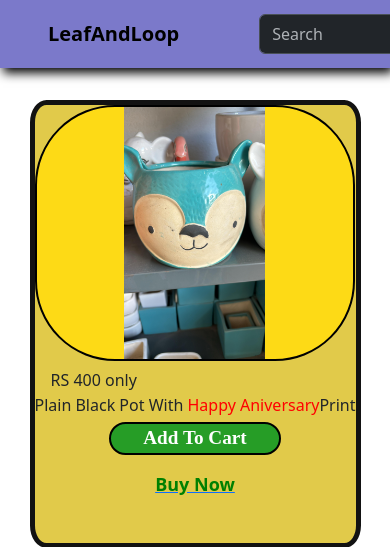
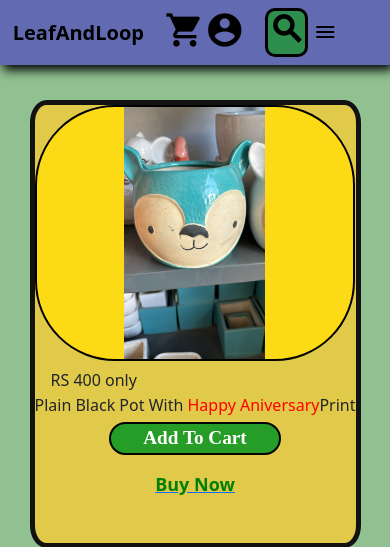
Before and after one commit to karanbhatt1/LeafNLoop, a Node server app: page / in a window 390 px wide. Shown: the top 547 px of the page. Run offline with Node 20, Linux system fonts and the light colour scheme; some web fonts are replaced.

Commit message:
finalworkofheader

```diff
--- a/views/header.ejs
+++ b/views/header.ejs
@@ -14,15 +14,9 @@
     nav {
       box-shadow: 3px 5px 10px black;
     }
-
-    a {
-      color: black;
-    }
-
     .con {
       display: flex;
       width: 100%;
-      gap: 1em;
       justify-content: space-evenly;
       flex-direction: row;
       align-items: center;
@@ -30,9 +24,15 @@
       flex-wrap: nowrap;
     }
 
+    a {
+      color: black;
+    }
+
+
+
     .ss {
       display: flex;
-      flex-direction: column;
+      flex-direction: row;
       justify-content: center;
       align-items: center;
       flex-shrink: 1;
@@ -114,18 +114,70 @@
       font-weight: bold;
     }
 
-    .toogle li:hover{
-      color: rgb(238, 141, 23);
+    #toggleSearch{
+      display: none;
+      flex-direction: column;
+      gap: 2em;
+      width: 50vh;
     }
-    @media (max-width: 1175px) {
+    #togglesearchBox{
+      display: none;
+      flex-direction: row;
+      justify-content: center;
+      align-items: center;
+    }
+    .togSeah{
+      display: none;
+    }
+    .userandcart{
+      display: flex;
+      flex-direction: row;
+      margin-left: 2em;
+      margin-right: 3px;
+    }
+    @media (max-width: 1000px) {
       .navigators {
         display: none;
       }
-
       .toggler {
         display: inline;
-        margin: 0;
+        margin: 0 0px 0 5px;
+        padding: 0;
+        flex-shrink: 1;
+
       }
+    }
+    @media(max-width:650px) {
+      .ss{
+        display: none;
+      }
+
+
+      .togSeah{
+        display: inline;
+        border: black solid;
+        height: auto;
+        margin: 0 5px 0 0;
+        padding:0;
+      }
+
+    }
+    @media(max-width:400px){
+      con{
+      display: flex;
+      width: 100%;
+      justify-content: center;
+      flex-direction: row;
+      align-items: center;
+      flex-shrink: 1;
+      flex-wrap: nowrap;
+      }
+      .userandcart{
+      display: flex;
+      flex-direction: row;
+      margin-left: 1em;
+      margin-right: 1em;
+    }
     }
   </style>
 
@@ -138,13 +190,14 @@
 
 <body>
   <header>
-    <nav class="navbar navbar-light fixed-top custom_css" style="background-color:#5552bbc5" data-bs-theme="dark">
+    <nav class="navbar navbar-light fixed-top custom_css bg w-100 d-flex justify-content-center" style="background-color:#5552bbc5" data-bs-theme="dark">
       <div class="con">
-        <a class="navbar-brand fw-bolder text-black ms-5" href="#">
+        <a class="navbar-brand fw-bolder text-black ms-2 me-0" href="#">
           LeafAndLoop
         </a>
 
         <div class="navigators">
+
           <ul class="options">
             <li class="nav-item">
               <a class="nav-link" href="#">Home</a>
@@ -165,26 +218,49 @@
         </div>
 
 
+        <div class="ss">
+          <form class="searchBox" role="search">
+            <input
+            class="form-control"
+            type="search"
+            placeholder="Search"
+            aria-label="Search"
+            style="height: 40px;"
+            />
+            <button type="submit"
+            style="border-radius: 10px; outline: none; background-color:rgba(19, 161, 30, 0.662);">
+            <i
+            class="material-icons"
+            style="font-size: 37px; font-weight: bold; color:black;">
+            search
+            </i></button>
 
-        <div class="ss ms-5">
-          <form class="searchBox" role="search">
-            <input class="form-control" type="search" placeholder="Search" aria-label="Search" style="height: 40px;" />
-            <span class="btn btn-outline-success" style="font-size: 25px;">
-              <i class="bi bi-search"></i>
-            </span>
           </form>
         </div>
 
-        <div style="display: flex; flex-direction: row; gap: 1em; margin-right: 2em;">
+        <div class="userandcart">
           <a href=""><i class="material-icons" style="font-size: 40px; color: black;">shopping_cart</i></a>
           <a href=""><i class="material-icons" style="font-size:40px; color: black;">account_circle</i></a>
         </div>
 
 
 
-        <!-- Toggler Button -->
-        <button class="toggler" onclick="toggleMenu()">
-          <i class="material-icons">menu</i>
+        <!-- Toggler for search bar-->
+        <button type="submit" class="togSeah m-0" onclick="togglesearch()"
+        style="border-radius: 10px; outline: none; background-color:rgba(19, 161, 30, 0.662);
+        border:black solid;">
+        <i
+        class="material-icons"
+        style="font-size: 37px; font-weight: bold; color:black;">
+        search
+        </i>
+        </button>
+
+
+
+        <!--Toogle for menu -->
+        <button class="toggler me-5 ms-0 p-0" onclick="toggleMenu()">
+          <i class="material-icons" style="font-size:50; font-weight: 400; color: black;">menu</i>
         </button>
       </div>
       <div class="toogle" id="menu">
@@ -205,19 +281,73 @@
             <a class="nav-link" href="../Signin/signin.html">Signup/Signin</a>
           </li>
         </ul>
+
       </div>
+      <!--search div -->
+      <div id="toggleSearch" style="display: none;" >
+        <form id="togglesearchBox" role="search" style="display: none;">
+          <input
+          class="form-control"
+          type="search"
+          placeholder="Search"
+          aria-label="Search"
+          style="height: 40px;"
+          />
+          <button type="submit"
+          style="border-radius: 10px; outline: none; background-color:rgba(19, 161, 30, 0.662); height: 40px;">
+          <i
+          class="material-icons"
+          style="font-size: 37px; font-weight: bold; color:black;">
+          search
+          </i></button>
+        </form>
+      </div>
+
     </nav>
   </header>
 
   <script>
+
+    let ts =  document.getElementById("toggleSearch");
+    let tss = document.getElementById("togglesearchBox");
+    let boxs = document.getElementById("togglesearchBox");
+    let  menu = document.getElementById('menu');
     function toggleMenu() {
-      var menu = document.getElementById('menu');
+
       if (menu.style.display === 'flex') {
         menu.style.display = 'none';
       } else {
         menu.style.display = 'flex';
       }
     }
+
+    function togglesearch(){
+      var search = document.getElementById("toggleSearch");
+
+      if(search.style.display==='flex' || boxs.style.display==='flex'){
+        search.style.display= 'none'
+        boxs.style.display = 'none'
+      }else{
+        search.style.display='flex'
+        boxs.style.display = 'flex'
+
+      }
+
+    }
+    function s(obj){
+      if(window.innerWidth>650){
+       obj.style.display= 'none'
+      }
+    }
+
+    window.addEventListener("resize",function (e){
+      s(ts)
+    })
+  window.addEventListener("resize",function(){
+    if(window.innerWidth>1000){
+        menu.style.display='none'
+      }
+  })
   </script>
 </body>
 
--- a/views/index.ejs
+++ b/views/index.ejs
@@ -23,7 +23,7 @@
   <body style="overflow-x: hidden;
   height: 100%;
   background: scroll;
-  background-color: #fffffffc;">
+  background-color: #589f58a7;">
     <!-- break poins in bootstrap
      navbar-expand-sm expands on small (>=576)
      navbar-expand-md expands on medium (>=768)
```
Also changed, not shown: other parts of views/header.ejs (+1 -1 lines).
